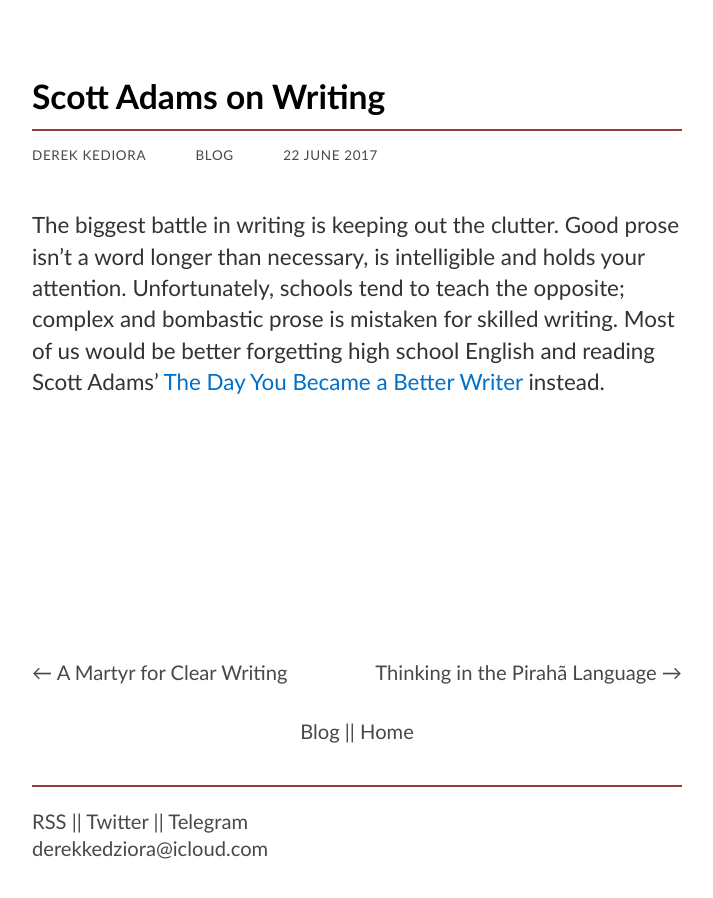
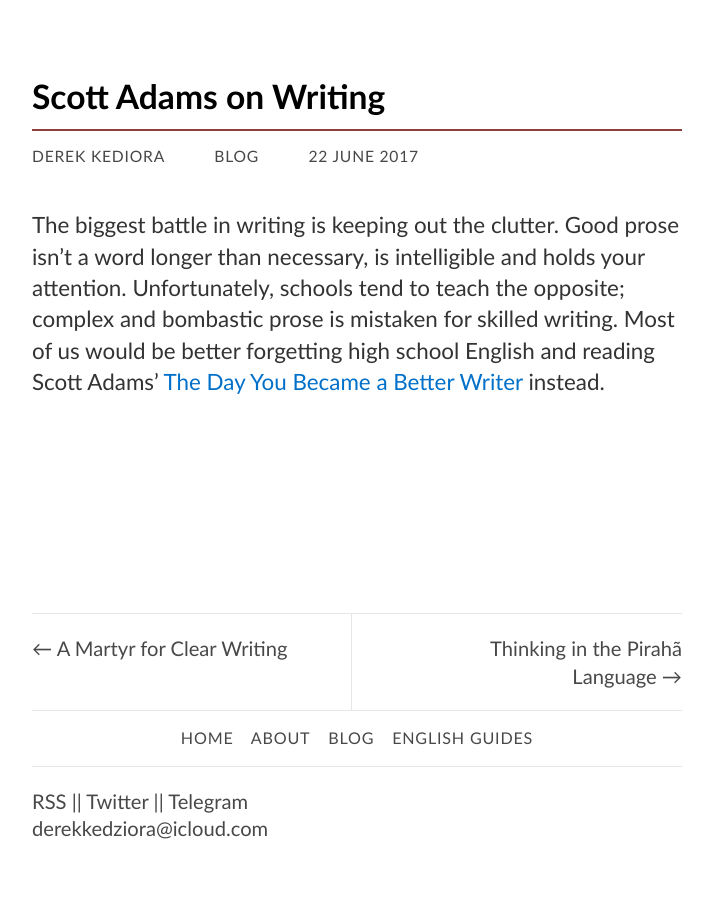
Before and after one commit to parcuri/derekkedziora.com, a Jekyll site: the page built from _posts/2017-06-22-Scott-Adams-on-Writing.md, in a window 1280 px wide. Shown: the whole page, without its empty margins (283-996 px from the left). Built offline with Jekyll 4.4.1, drawn with Linux system fonts in a browser that asks for light colours.

Commit message:
minor footer redesign

```diff
--- a/_includes/footer.html
+++ b/_includes/footer.html
@@ -6,11 +6,14 @@
 {%- unless page.next == null -%}
 <a href="{{ page.next.url }}" title="{{ page.next.title }}" class="next-link">{{ page.next.title }}&nbsp;→</a>
 {%- endunless -%}
-<div class="index-links">
-{%- if page.blogpost -%}<a href="/blog" title="Blog">Blog</a>{%- elsif page.english-guide -%}<a href="/english" title="English Guides">English</a>{%- endif -%}&nbsp;||&nbsp;<a href="/" title="Home">Home</a>
-</div>
 </div>
 {%- endif -%}
+<div class="index-links">
+<a href="/" title="Home">Home</a>&emsp;
+<a href="/about" title="About">About</a>&emsp;
+<a href="/blog" title="Blog">Blog</a>&emsp;
+<a href="/english" title="English Guides">English Guides</a>
+</div>
 <div class="contact-info">
  <a href="/feed.xml" title="RSS">RSS</a> || <a href="https://twitter.com/derekkedziora" title="Twitter">Twitter</a> || <a href="https://t.me/@derekblog" title="Telegram">Telegram</a><br>
 derekkedziora@icloud.com
--- a/_layouts/default.html
+++ b/_layouts/default.html
@@ -7,15 +7,17 @@
 <body>
 	<div class="button-container">
     	<a id="theme-toggle" onclick="modeSwitcher()" class="theme-toggle-button"></a>
-  	</div>
+  </div>
   	<article>
 		<h1>{{page.title}}</h1>
     	{%- include subtitle.html -%}
   		{{ content }}
   	</article>
+    {%- unless page.index -%}
   	<footer>
   		{%- include footer.html -%}
   	</footer>
+    {%- endunless -%}
   	<script src="/assets/scripts/mode-switcher.js"></script>
 </body>
 </html>
--- a/assets/css/main.scss
+++ b/assets/css/main.scss
@@ -120,30 +120,37 @@
 }
 
 .bottom-nav {
+  border-top: 1px solid var(--light-border-color);
   display: flex;
   flex-wrap: wrap;
 }
 
 .previous-link {
-  width: 50%;
+  border-right: 1px solid var(--light-border-color);
+  padding: 1em 5% 1em 0;
+  width: 44%;
 }
 
 .next-link {
-  margin-left: auto;
+  margin: 0 0 0 auto;
+  padding: 1em 0 1em 5%;
   text-align: right;
-  width: 50%;
+  width: 44%;
 }
 
 .index-links {
-  margin-top: 1.5em;
+  border-top: 1px solid var(--light-border-color);
+  font-size: .8em;
+  letter-spacing: .05em;
+  padding: 1em 0;
   text-align: center;
+  text-transform: uppercase;
   width: 100%;
 }
 
 .contact-info {
-  border-top: 2px solid hsl(2, 40%, 40%);
-  margin-top: 2em;
-  padding: 1em 0 2em 0;
+  padding: 1em 0 3em 0;
+  border-top: 1px solid var(--light-border-color);
 }
 
 h1, h2, h3 {
@@ -350,7 +357,7 @@
   margin: .8em 0 0 0;
   a, p, time {
     color: var(--light-text-color);
-    font-size: .6em;
+    font-size: .7em;
     line-height: 1;
     letter-spacing: .05em;
     margin: 0 5% 0 0;
```
